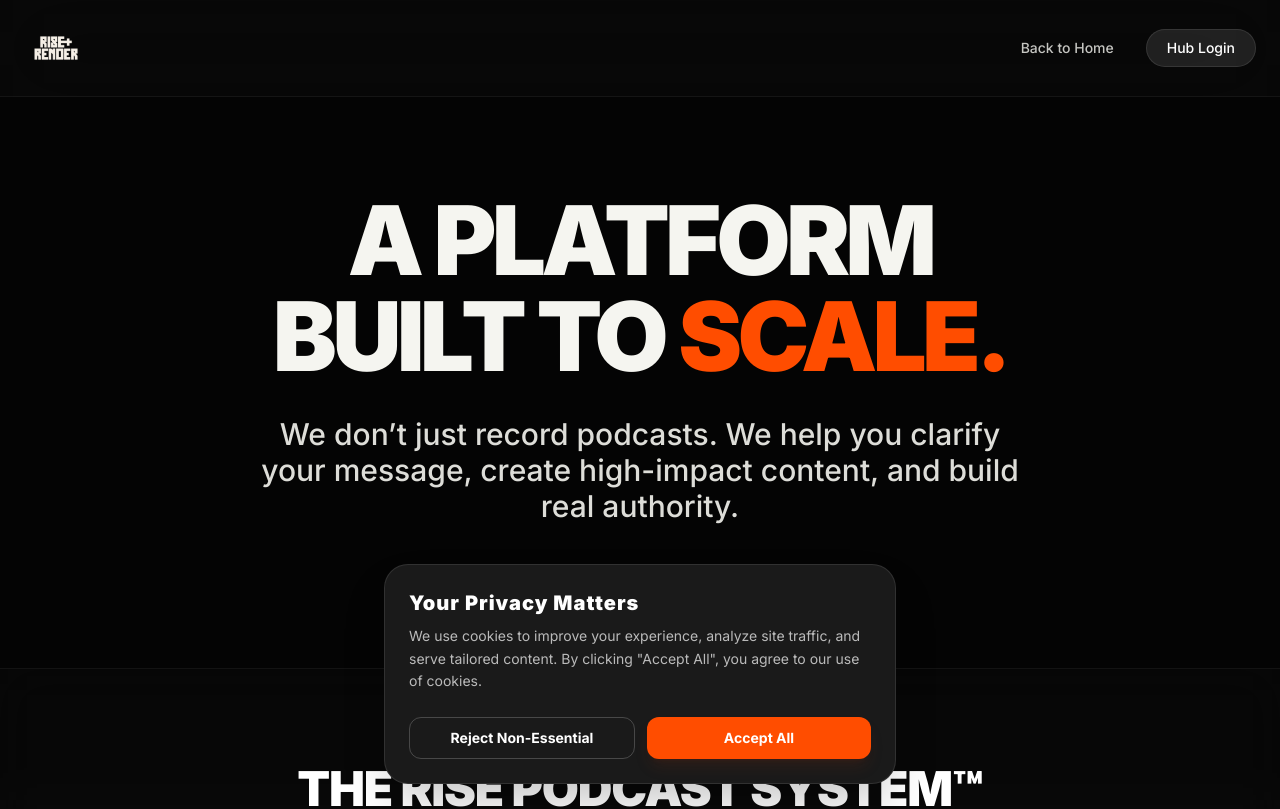
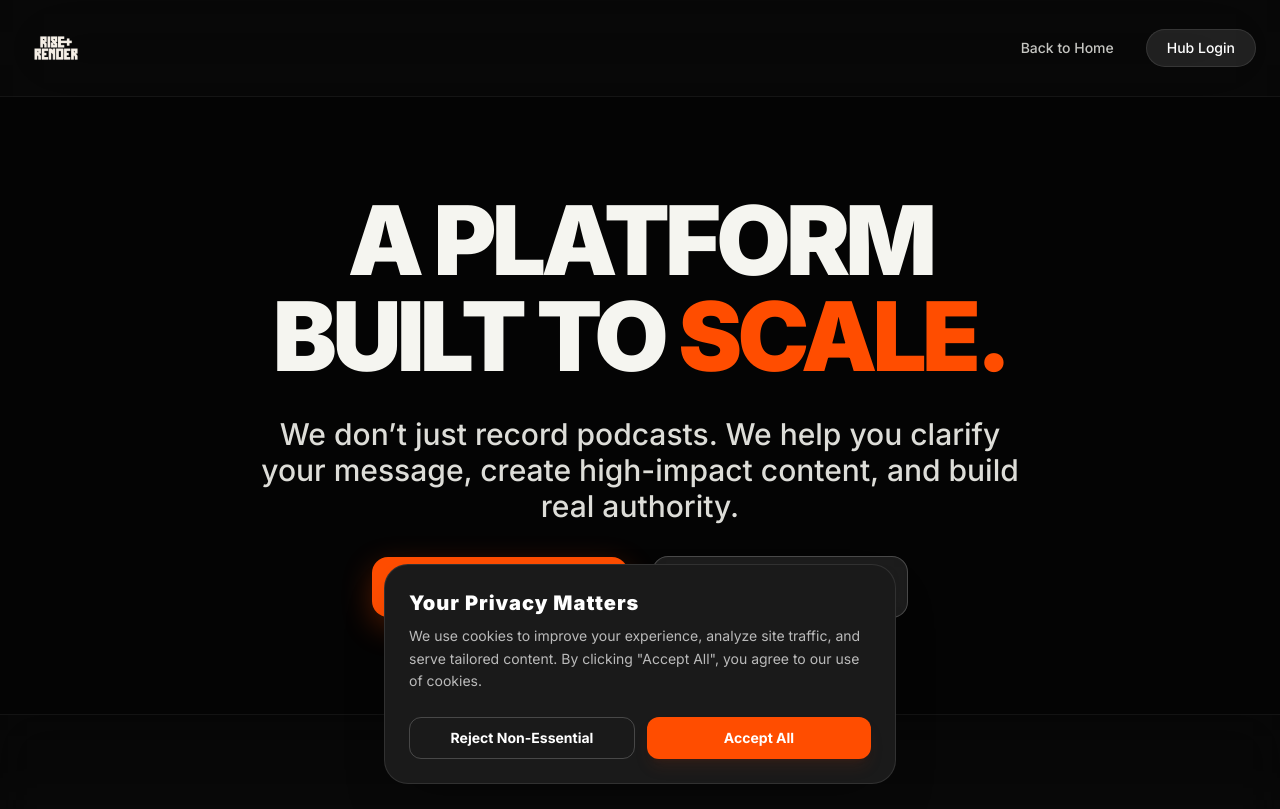
Before and after one commit to mikemillermedia/riseandrendercrc, a React (Vite) app: page /pricing in a window 1280 px wide. Shown: the top 809 px of the page. Built offline with nearby package versions, Linux system fonts and the light colour scheme; no server answers.

Commit message:
Update PricingPage.tsx

```diff
--- a/PricingPage.tsx
+++ b/PricingPage.tsx
@@ -265,10 +265,32 @@ const PricingPage: React.FC = () => {
             initial={{ opacity: 0, y: 20 }}
             animate={{ opacity: 1, y: 0 }}
             transition={{ duration: 0.8, delay: 0.3, ease: [0.22, 1, 0.36, 1] }}
-            className="text-xl md:text-3xl text-[#F5F5F0]/90 mb-12 font-medium max-w-3xl mx-auto leading-tight"
+            className="text-xl md:text-3xl text-[#F5F5F0]/90 mb-8 font-medium max-w-3xl mx-auto leading-tight"
           >
             We don’t just record podcasts. We help you clarify your message, create high-impact content, and build real authority.
           </motion.p>
+
+          {/* NEW BUTTONS */}
+          <motion.div
+            initial={{ opacity: 0, y: 20 }}
+            animate={{ opacity: 1, y: 0 }}
+            transition={{ duration: 0.8, delay: 0.4, ease: [0.22, 1, 0.36, 1] }}
+            className="flex flex-col sm:flex-row items-center justify-center gap-4 sm:gap-6 w-full"
+          >
+            <button
+              onClick={() => document.getElementById('partnerships')?.scrollIntoView({ behavior: 'smooth' })}
+              className="w-full sm:w-64 bg-[#ff4d00] hover:bg-orange-500 text-black py-4 md:py-5 rounded-2xl font-black uppercase tracking-widest text-xs md:text-sm transition-all hover:scale-105 shadow-[0_10px_30px_rgba(255,77,0,0.3)]"
+            >
+              Book Studio
+            </button>
+            <button
+              onClick={() => document.getElementById('calculator')?.scrollIntoView({ behavior: 'smooth' })}
+              className="w-full sm:w-64 bg-white/10 hover:bg-white/20 backdrop-blur-md border border-white/20 text-white py-4 md:py-5 rounded-2xl font-bold uppercase tracking-widest text-xs md:text-sm transition-all hover:scale-105"
+            >
+              Pricing Breakdown
+            </button>
+          </motion.div>
+
         </motion.div>
       </section>
 
@@ -314,6 +336,7 @@ const PricingPage: React.FC = () => {
 
       {/* SIGNATURE RETAINER PACKAGES */}
       <motion.section
+        id="partnerships"
         initial="hidden"
         whileInView="visible"
         viewport={{ once: true, margin: "-100px" }}
@@ -407,6 +430,7 @@ const PricingPage: React.FC = () => {
 
       {/* INTERACTIVE PRICING CALCULATOR */}
       <motion.section
+        id="calculator"
         initial="hidden"
         whileInView="visible"
         viewport={{ once: true, margin: "-100px" }}
```
